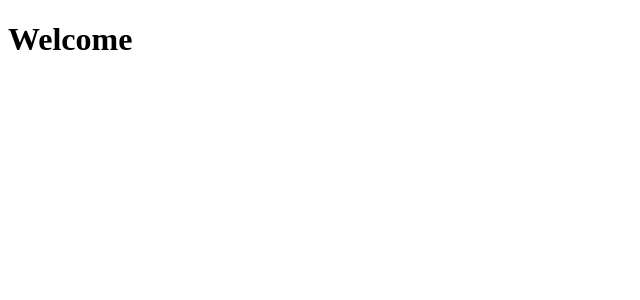
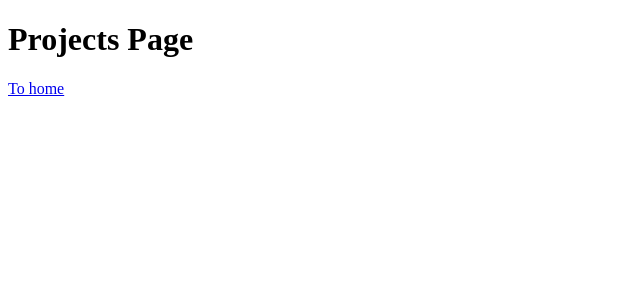
Before and after one commit to BarryCoding/vue-master-2024, a Vue app: page /projects in a window 1280 px wide. Before the commit this address had no page. Shown: the top 300 px of the page, without its empty margins (0-640 px from the left). Built offline with nearby package versions, Linux system fonts and the light colour scheme.

Commit message:
01-02: setup routes, RouterView, RouterLink

```diff
--- a/src/App.vue
+++ b/src/App.vue
@@ -1,5 +1,7 @@
 <script setup lang="ts"></script>
 
 <template>
-  <h1>Welcome</h1>
+  <main>
+    <RouterView />
+  </main>
 </template>
--- a/src/router/index.ts
+++ b/src/router/index.ts
@@ -1,8 +1,13 @@
+import HomeView from '@/views/HomeView.vue'
+import ProjectsView from '@/views/ProjectsView.vue'
 import { createRouter, createWebHistory } from 'vue-router'
 
 const router = createRouter({
   history: createWebHistory(import.meta.env.BASE_URL),
-  routes: [],
+  routes: [
+    { path: '/', name: 'home', component: HomeView },
+    { path: '/projects', name: 'projects', component: ProjectsView },
+  ],
 })
 
 export default router
--- /dev/null
+++ b/src/views/HomeView.vue
@@ -0,0 +1,8 @@
+<script setup lang="ts"></script>
+
+<template>
+  <div>
+    <h1>Home Page</h1>
+    <RouterLink to="/projects">To projects</RouterLink>
+  </div>
+</template>
--- /dev/null
+++ b/src/views/ProjectsView.vue
@@ -0,0 +1,8 @@
+<script setup lang="ts"></script>
+
+<template>
+  <div>
+    <h1>Projects Page</h1>
+    <RouterLink to="/">To home</RouterLink>
+  </div>
+</template>
```
